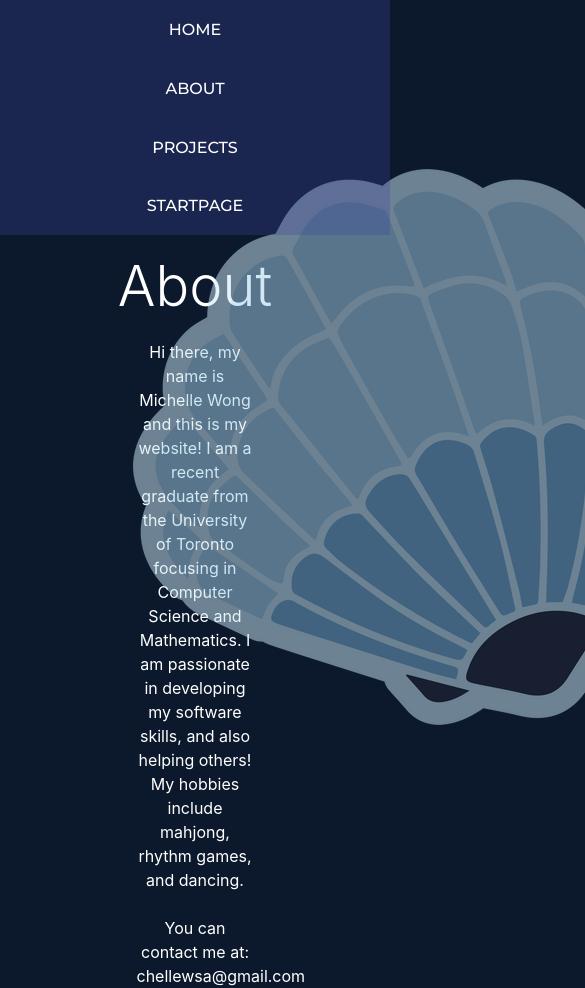
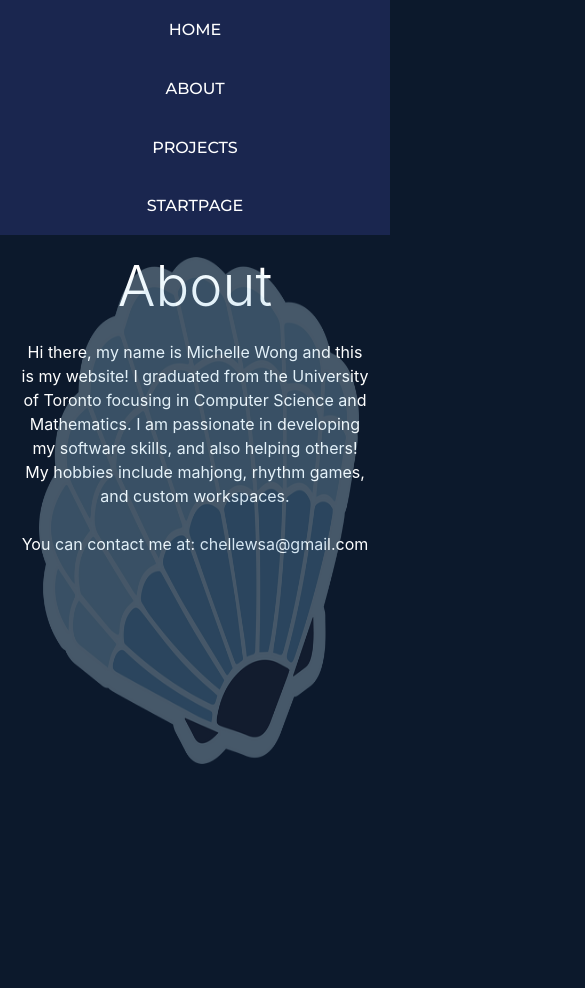
Before and after one commit to miiwo/miiwo.github.io, a React (Create React App) app: page /#/about in a window 390 px wide. Shown: the top 988 px of the page, 585 px wide, since content can reach past the window. After the commit the page ends 844 px from the top, so only its background shows below. Built offline with nearby package versions, Linux system fonts and the light colour scheme.

Commit message:
Add responsiveness to the other pages

```diff
--- a/src/information.json
+++ b/src/information.json
@@ -1,5 +1,5 @@
 {
-    "about": "Hi there, my name is Michelle Wong and this is my website! I am a recent graduate from the University of Toronto focusing in Computer Science and Mathematics. I am passionate in developing my software skills, and also helping others! My hobbies include mahjong, rhythm games, and dancing.\n\nYou can contact me at: chellewsa@gmail.com",
+    "about": "Hi there, my name is Michelle Wong and this is my website! I graduated from the University of Toronto focusing in Computer Science and Mathematics. I am passionate in developing my software skills, and also helping others! My hobbies include mahjong, rhythm games, and custom workspaces.\n\nYou can contact me at: chellewsa@gmail.com",
     "discordbot": "This is my discord bot",
     "project_list": [
 		{
--- a/src/stylesheets/about.css
+++ b/src/stylesheets/about.css
@@ -14,7 +14,27 @@
 .about h1 {
     text-align: center;
 }
+@media only screen and (min-width: 0px) {
+    /* For mobile */
+    .aboutPara {
+        margin: auto;
+        padding-left: 5vw;
+        padding-right: 5vw;
+        margin-top: 20px;
+        text-align: center;
+    }
 
+    .seashellPic {
+        position: absolute;
+        left: 10vw;
+        top: 30.5vh;
+        opacity: 30%;
+        width: 82vw;
+        height: 60vh;
+    }
+}
+@media only screen and (min-width: 768px) {
+    /* For desktop: */
     .aboutPara {
         width: 30vw;
         margin: auto;
@@ -27,4 +47,7 @@
         left: 34vw;
         top: 20vh;
         opacity: 50%;
+        width: 600px;
+        height: 556px;
     }
+  }
--- a/src/stylesheets/bookmarks.css
+++ b/src/stylesheets/bookmarks.css
@@ -25,3 +25,9 @@
     display: table-cell;
     min-width: 15vw;
 }
+
+@media only screen and (max-width: 600px) {
+    .bookmark-col {
+        min-width: 30vw;
+    }
+}
--- a/src/stylesheets/projects.css
+++ b/src/stylesheets/projects.css
@@ -10,7 +10,7 @@
     white-space: pre-wrap;
     color: white;
     position: absolute;
-    top: 0%;
+    top: 25vh;
     left: 0%;
     width: 100vw;
     height: 100vh;
--- a/src/stylesheets/searchbar.css
+++ b/src/stylesheets/searchbar.css
@@ -1,6 +1,6 @@
 #searchbar {
     width: 80%;
-    font-size: 3em;
+    font-size: calc(1.5vw + 1.5vh + 0.5vmin);
     background-color: transparent;
     border: none;
     border-bottom: 1px solid black;
--- a/src/stylesheets/startpage.css
+++ b/src/stylesheets/startpage.css
@@ -1,7 +1,7 @@
 .startpage {
     width: 100vw;
     height: 100vh;
-    padding-top: 25vh;
+    padding-top: 28vh;
     /*background: #1A1E23;*/
     color: white;
     position: absolute;
```
Lines whose indentation alone changed are shown as unchanged.
